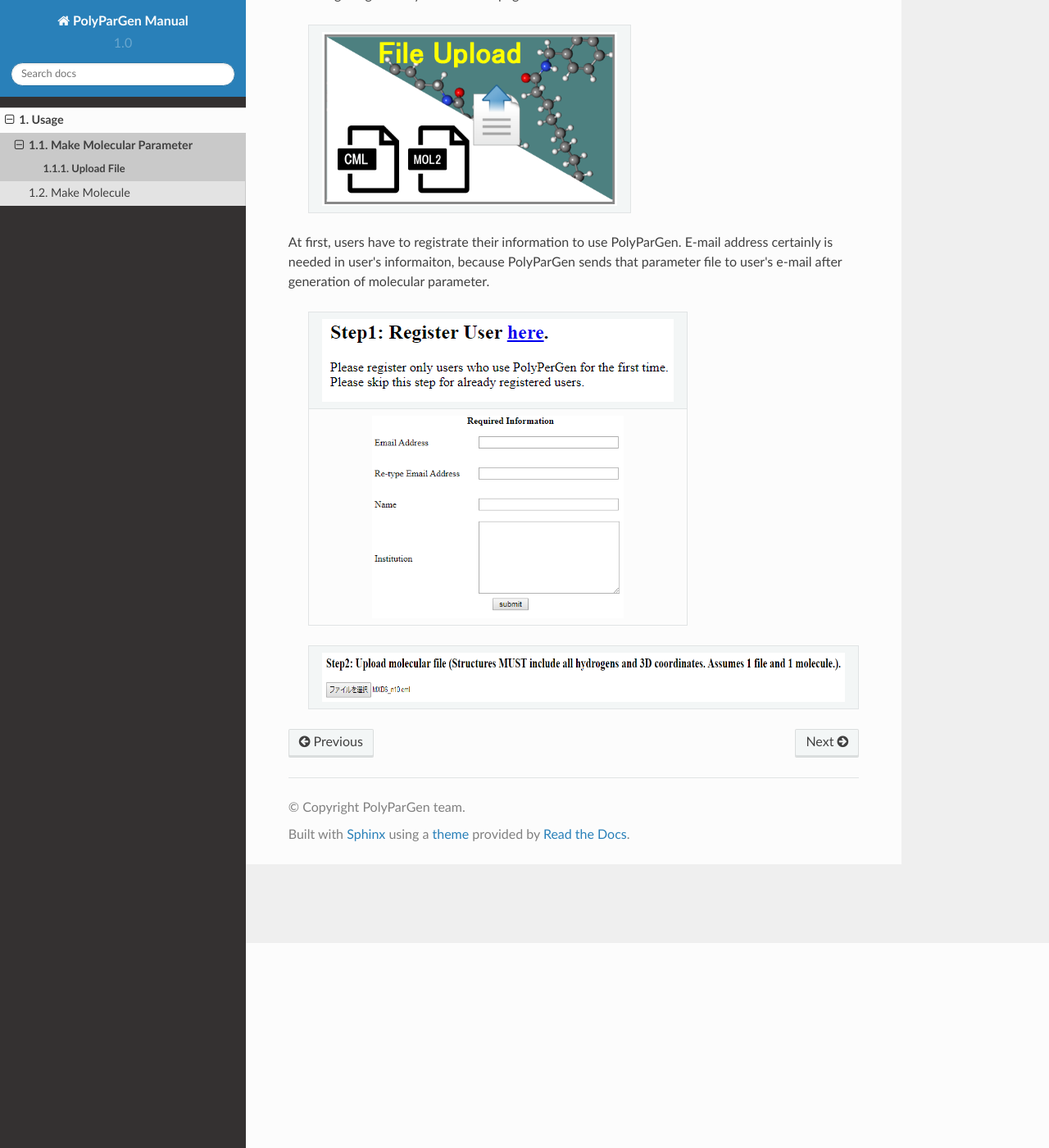
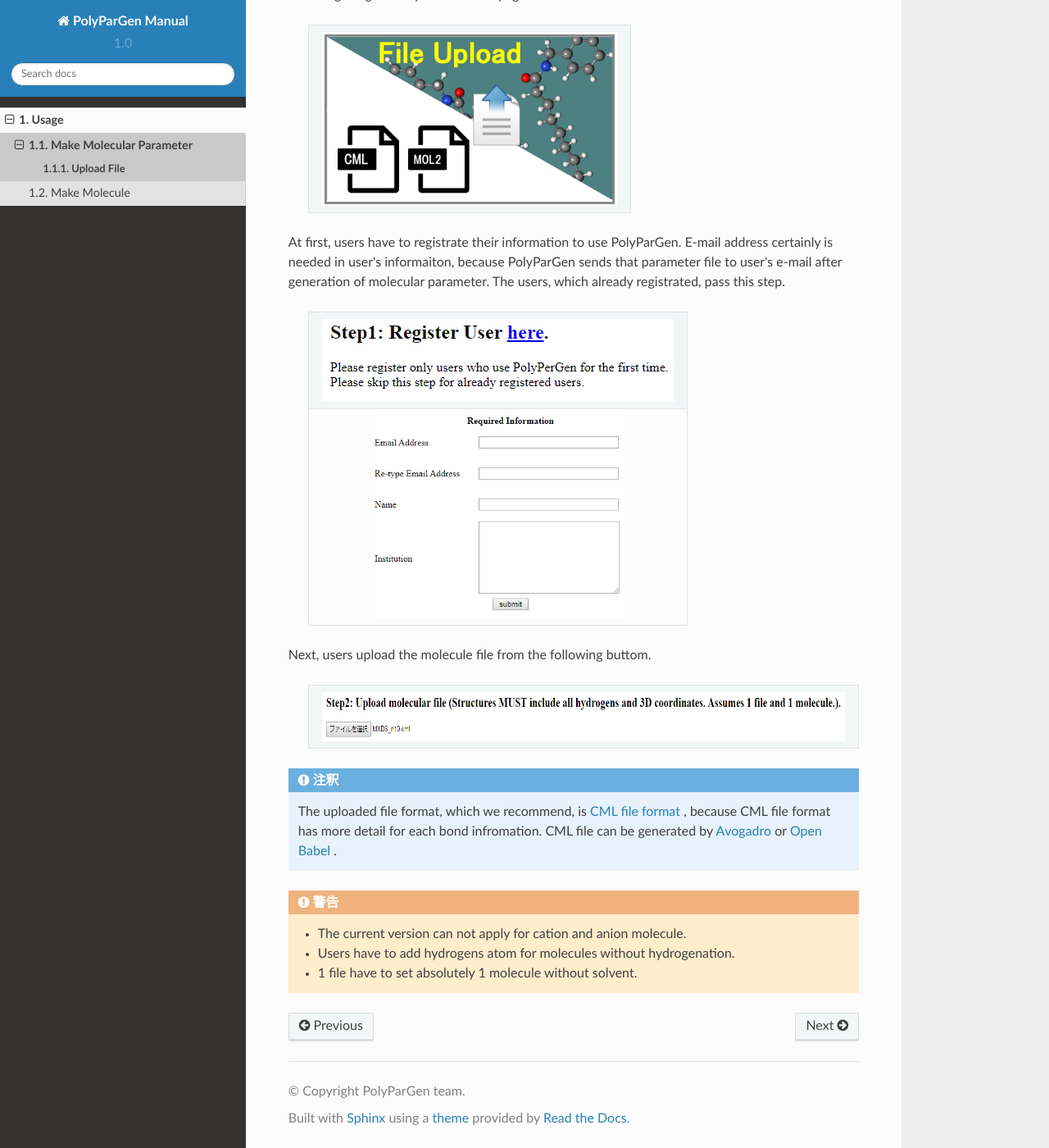
Before and after one commit to mori0711/polypargen_manual, a Sphinx documentation site: the page built from docs/usage/make_molecular_parameter/upload_file.rst, in a window 1280 px wide and 1400 px high, scrolled down 250 px. Shown: the whole window at 82% size. Built offline with Sphinx 7.4.7 and the Read the Docs theme 2.0.0, drawn with Linux system fonts in a browser that asks for light colours.

Commit message:
improve upload file

```diff
--- a/docs/usage/make_molecular_parameter/upload_file.rst
+++ b/docs/usage/make_molecular_parameter/upload_file.rst
@@ -15,6 +15,7 @@ Users push the following image in PolyParGen front page.
 
 At first, users have to registrate their information to use PolyParGen.
 E-mail address certainly is needed in user's informaiton, because PolyParGen sends that parameter file to user's e-mail after generation of molecular parameter.
+The users, which already registrated, pass this step.
 
   +--------------------------------------------------------------------------+
   | .. image:: ./imgs/upload_file_002.png                                    |
@@ -26,12 +27,24 @@ E-mail address certainly is needed in user's informaiton, because PolyParGen sen
   |    :align: center                                                        |
   +--------------------------------------------------------------------------+
 
-
-
-
+Next, users upload the molecule file from the following buttom.
 
   +--------------------------------------------------------------------------+
   | .. image:: ./imgs/upload_file_004.png                                    |
   |    :scale: 70 %                                                          |
   |    :align: center                                                        |
   +--------------------------------------------------------------------------+
+
+.. note::
+
+    The uploaded file format, which we recommend, is `CML file format <https://en.wikipedia.org/wiki/Chemical_Markup_Language>`_ ,
+    because CML file format has more detail for each bond infromation.
+    CML file can be generated by `Avogadro <https://avogadro.cc/>`_ or `Open Babel <http://openbabel.org/wiki/Main_Page>`_ .
+
+
+
+.. warning::
+
+   - The current version can not apply for cation and anion molecule.
+   - Users have to add hydrogens atom for molecules without hydrogenation.
+   - 1 file have to set absolutely 1 molecule without solvent.
```
